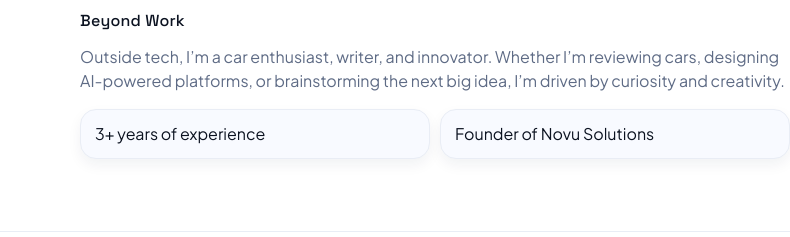
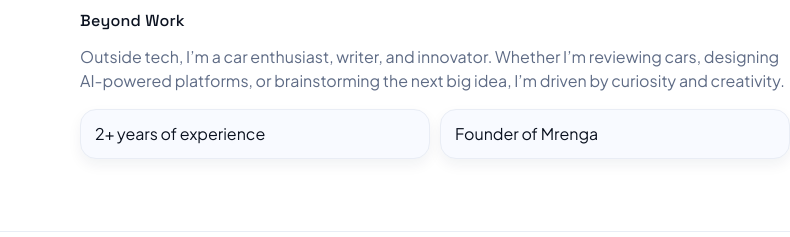
Before and after one commit to DennisN7/Port, a website: page index.html in a window 1280 px wide. Shown: the part 1331-1568 px from the top of the page, 490-1280 px from the left. Drawn offline with nearby package versions, Linux system fonts and the light colour scheme.

Commit message:
Update experience and founder details in index.html

```diff
--- a/index.html
+++ b/index.html
@@ -102,8 +102,8 @@
             <p>Outside tech, I’m a car enthusiast, writer, and innovator. Whether I’m reviewing cars, designing AI-powered platforms, or brainstorming the next big idea, I’m driven by curiosity and creativity.</p>
 
             <div class="quick-facts">
-              <div class="fact"> 3+ years of experience</div>
-              <div class="fact"> Founder of Novu Solutions</div>
+              <div class="fact"> 2+ years of experience</div>
+              <div class="fact"> Founder of Mrenga</div>
             </div>
           </div>
         </div>
```
